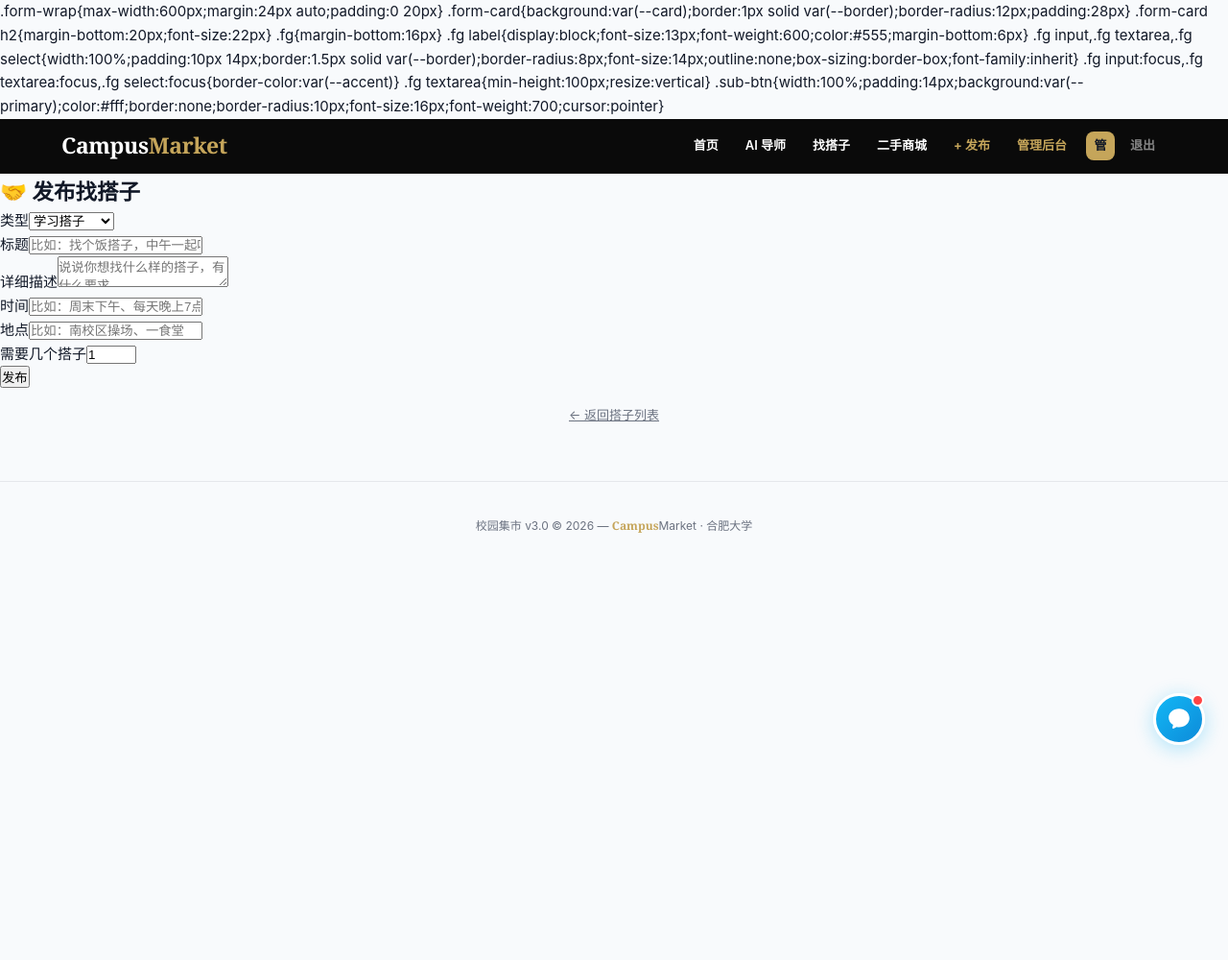
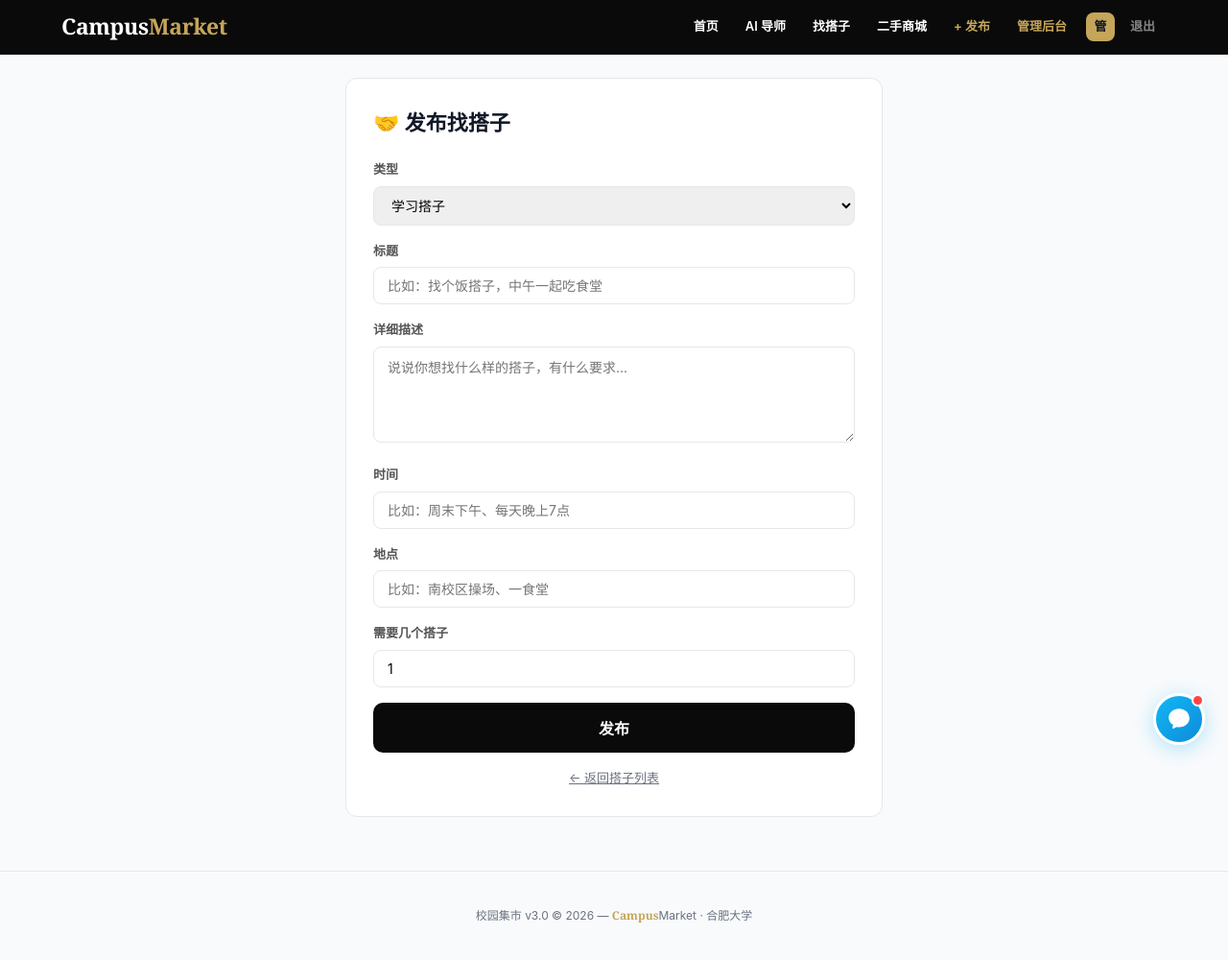
Before and after one commit to zxlhhhh/campus-market, a Flask app: page /buddy/new in a window 1280 px wide. Shown: the whole page at 96% size. Before the commit the page ends 788 px from the top, so only its background shows below. Run offline with Flask 3, Linux system fonts and the light colour scheme; a user stored in the database is signed in.

Commit message:
fix: 修复发布找搭子页面样式异常

```diff
--- a/templates/buddy_new.html
+++ b/templates/buddy_new.html
@@ -1,29 +1,180 @@
 {% extends "base.html" %}
+
 {% block title %}发布找搭子{% endblock %}
+
 {% block extra_css %}
-.form-wrap{max-width:600px;margin:24px auto;padding:0 20px}
-.form-card{background:var(--card);border:1px solid var(--border);border-radius:12px;padding:28px}
-.form-card h2{margin-bottom:20px;font-size:22px}
-.fg{margin-bottom:16px}
-.fg label{display:block;font-size:13px;font-weight:600;color:#555;margin-bottom:6px}
-.fg input,.fg textarea,.fg select{width:100%;padding:10px 14px;border:1.5px solid var(--border);border-radius:8px;font-size:14px;outline:none;box-sizing:border-box;font-family:inherit}
-.fg input:focus,.fg textarea:focus,.fg select:focus{border-color:var(--accent)}
-.fg textarea{min-height:100px;resize:vertical}
-.sub-btn{width:100%;padding:14px;background:var(--primary);color:#fff;border:none;border-radius:10px;font-size:16px;font-weight:700;cursor:pointer}
+<style>
+.form-wrap{
+    max-width:600px;
+    margin:24px auto;
+    padding:0 20px;
+}
+
+.form-card{
+    background:var(--card);
+    border:1px solid var(--border);
+    border-radius:12px;
+    padding:28px;
+}
+
+.form-card h2{
+    margin-bottom:20px;
+    font-size:22px;
+}
+
+.fg{
+    margin-bottom:16px;
+}
+
+.fg label{
+    display:block;
+    font-size:13px;
+    font-weight:600;
+    color:#555;
+    margin-bottom:6px;
+}
+
+.fg input,
+.fg textarea,
+.fg select{
+    width:100%;
+    padding:10px 14px;
+    border:1.5px solid var(--border);
+    border-radius:8px;
+    font-size:14px;
+    outline:none;
+    box-sizing:border-box;
+    font-family:inherit;
+}
+
+.fg input:focus,
+.fg textarea:focus,
+.fg select:focus{
+    border-color:var(--accent);
+}
+
+.fg textarea{
+    min-height:100px;
+    resize:vertical;
+}
+
+.sub-btn{
+    width:100%;
+    padding:14px;
+    background:var(--primary);
+    color:#fff;
+    border:none;
+    border-radius:10px;
+    font-size:16px;
+    font-weight:700;
+    cursor:pointer;
+}
+
+.sub-btn:disabled{
+    opacity:0.7;
+    cursor:not-allowed;
+}
+
+@media(max-width:768px){
+    .form-wrap{
+        margin:18px auto;
+        padding:0 12px;
+    }
+
+    .form-card{
+        padding:20px 16px;
+        border-radius:14px;
+    }
+
+    .form-card h2{
+        font-size:22px;
+    }
+
+    .fg input,
+    .fg textarea,
+    .fg select{
+        font-size:16px;
+        padding:12px 14px;
+    }
+
+    .sub-btn{
+        min-height:48px;
+        font-size:16px;
+    }
+}
+</style>
 {% endblock %}
+
 {% block content %}
-<div class="form-wrap"><div class="form-card">
-<h2>🤝 发布找搭子</h2>
-{% with messages = get_flashed_messages() %}{% if messages %}{% for m in messages %}<div style="background:#fff3e0;color:#e65100;padding:10px;border-radius:8px;margin-bottom:14px;font-size:13px">{{ m }}</div>{% endfor %}{% endif %}{% endwith %}
-<form method="POST">
-<div class="fg"><label>类型</label><select name="category">{% for c in categories %}<option>{{ c }}</option>{% endfor %}</select></div>
-<div class="fg"><label>标题</label><input name="title" placeholder="比如：找个饭搭子，中午一起吃食堂" required></div>
-<div class="fg"><label>详细描述</label><textarea name="content" placeholder="说说你想找什么样的搭子，有什么要求..." required></textarea></div>
-<div class="fg"><label>时间</label><input name="time_info" placeholder="比如：周末下午、每天晚上7点"></div>
-<div class="fg"><label>地点</label><input name="location" placeholder="比如：南校区操场、一食堂"></div>
-<div class="fg"><label>需要几个搭子</label><input type="number" name="max_people" value="1" min="1" max="20"></div>
-<button type="submit" class="sub-btn">发布</button>
-</form>
-<div style="text-align:center;margin-top:14px"><a href="/buddy" style="color:var(--text-secondary);font-size:13px">← 返回搭子列表</a></div>
-</div></div>
+<div class="form-wrap">
+    <div class="form-card">
+        <h2>🤝 发布找搭子</h2>
+
+        {% with messages = get_flashed_messages() %}
+            {% if messages %}
+                {% for m in messages %}
+                    <div style="background:#fff3e0;color:#e65100;padding:10px;border-radius:8px;margin-bottom:14px;font-size:13px">
+                        {{ m }}
+                    </div>
+                {% endfor %}
+            {% endif %}
+        {% endwith %}
+
+        <form method="POST" id="buddyForm">
+            <div class="fg">
+                <label>类型</label>
+                <select name="category">
+                    {% for c in categories %}
+                        <option>{{ c }}</option>
+                    {% endfor %}
+                </select>
+            </div>
+
+            <div class="fg">
+                <label>标题</label>
+                <input name="title" placeholder="比如：找个饭搭子，中午一起吃食堂" required>
+            </div>
+
+            <div class="fg">
+                <label>详细描述</label>
+                <textarea name="content" placeholder="说说你想找什么样的搭子，有什么要求..." required></textarea>
+            </div>
+
+            <div class="fg">
+                <label>时间</label>
+                <input name="time_info" placeholder="比如：周末下午、每天晚上7点">
+            </div>
+
+            <div class="fg">
+                <label>地点</label>
+                <input name="location" placeholder="比如：南校区操场、一食堂">
+            </div>
+
+            <div class="fg">
+                <label>需要几个搭子</label>
+                <input type="number" name="max_people" value="1" min="1" max="20">
+            </div>
+
+            <button type="submit" class="sub-btn" id="submitBtn">发布</button>
+        </form>
+
+        <div style="text-align:center;margin-top:14px">
+            <a href="/buddy" style="color:var(--text-secondary);font-size:13px">← 返回搭子列表</a>
+        </div>
+    </div>
+</div>
+
+<script>
+(function(){
+    var form = document.getElementById('buddyForm');
+    var btn = document.getElementById('submitBtn');
+
+    if(form && btn){
+        form.addEventListener('submit', function(){
+            btn.disabled = true;
+            btn.textContent = '发布中...';
+        });
+    }
+})();
+</script>
 {% endblock %}
```
